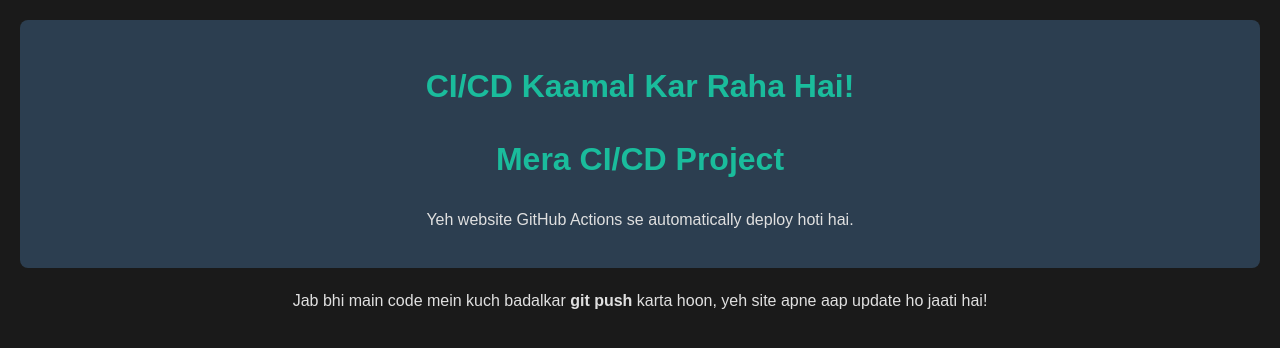
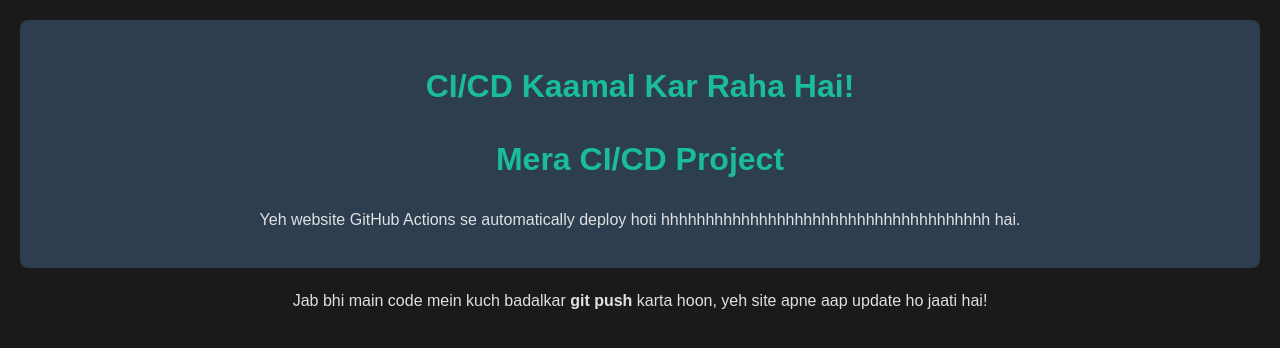
Before and after one commit to anjupathak03/railway-cicd, a website: page index.html in a window 1280 px wide. Drawn offline with Linux system fonts and the light colour scheme.

Commit message:
.........

```diff
--- a/index.html
+++ b/index.html
@@ -10,7 +10,7 @@
     <header>
         <h1>CI/CD Kaamal Kar Raha Hai!</h1>
         <h1>Mera CI/CD Project</h1>
-        <p>Yeh website GitHub Actions se automatically deploy hoti hai.</p>
+        <p>Yeh website GitHub Actions se automatically deploy hoti hhhhhhhhhhhhhhhhhhhhhhhhhhhhhhhhhhhhh hai.</p>
     </header>
     <main>
         <p>Jab bhi main code mein kuch badalkar <strong>git push</strong> karta hoon, yeh site apne aap update ho jaati hai!</p>
```
